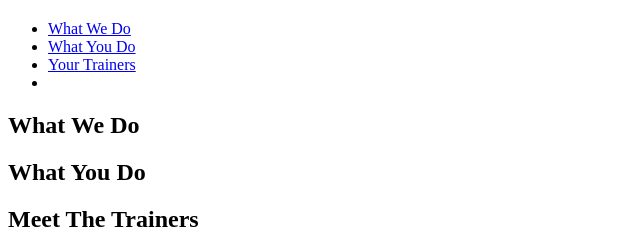
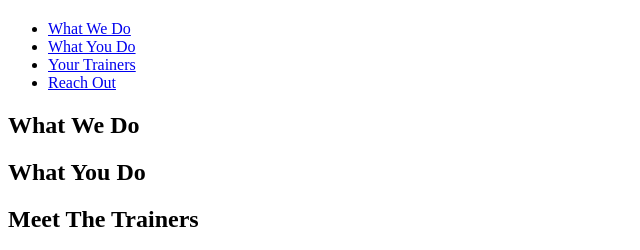
Before and after one commit to cmike212348/run-buddy, a plain HTML site: page index.html in a window 1280 px wide. Shown: the part 60-310 px from the top of the page, without its empty margins (0-640 px from the left). Drawn offline with Linux system fonts and the light colour scheme.

Commit message:
added missing link

```diff
--- a/index.html
+++ b/index.html
@@ -25,7 +25,7 @@
                     <a href="#your-trainers">Your Trainers</a>
                 </li>
                 <li>
-                    <a href="#reach-out"></a>
+                    <a href="#reach-out">Reach Out</a>
                 </li>
             </ul>
         </nav>
```
